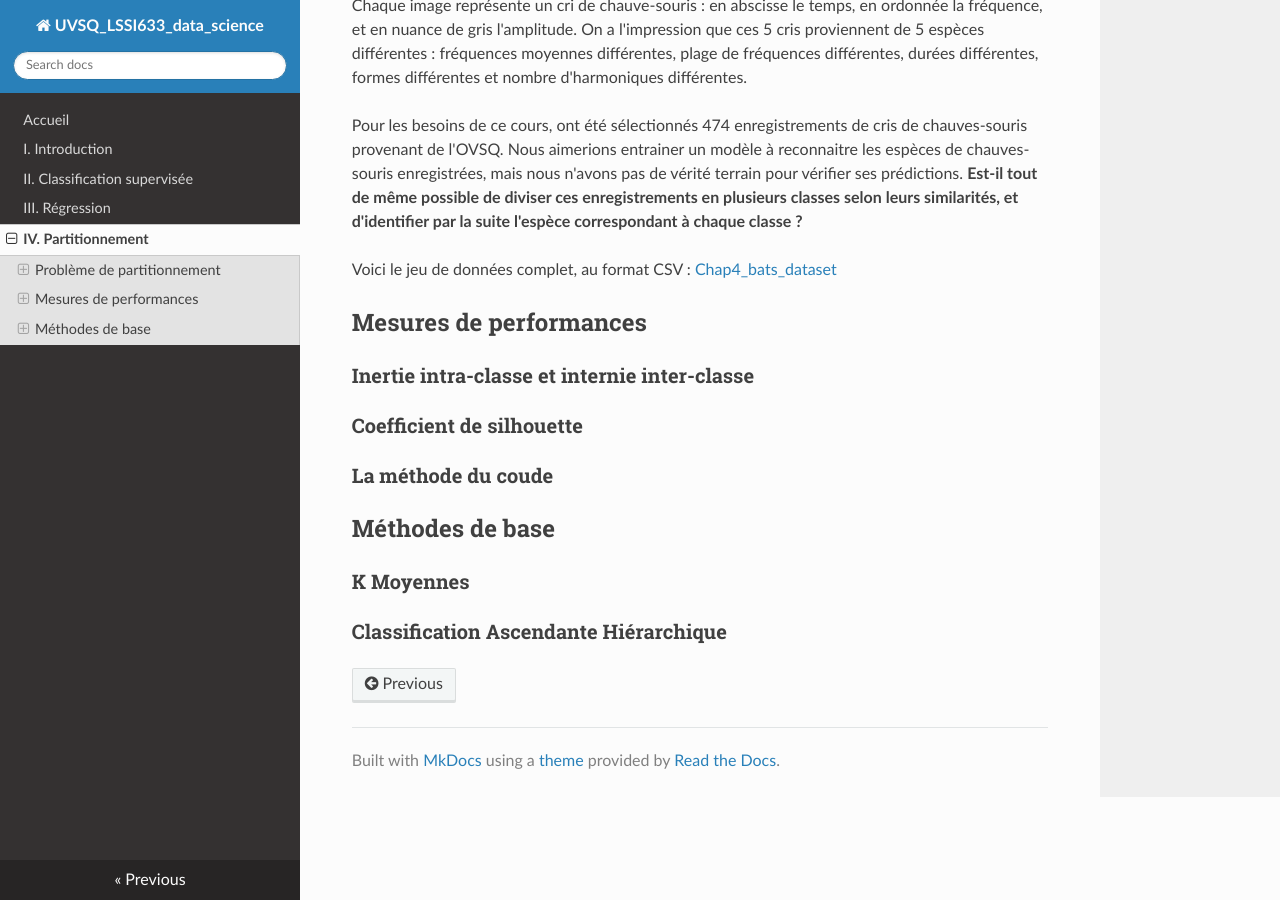
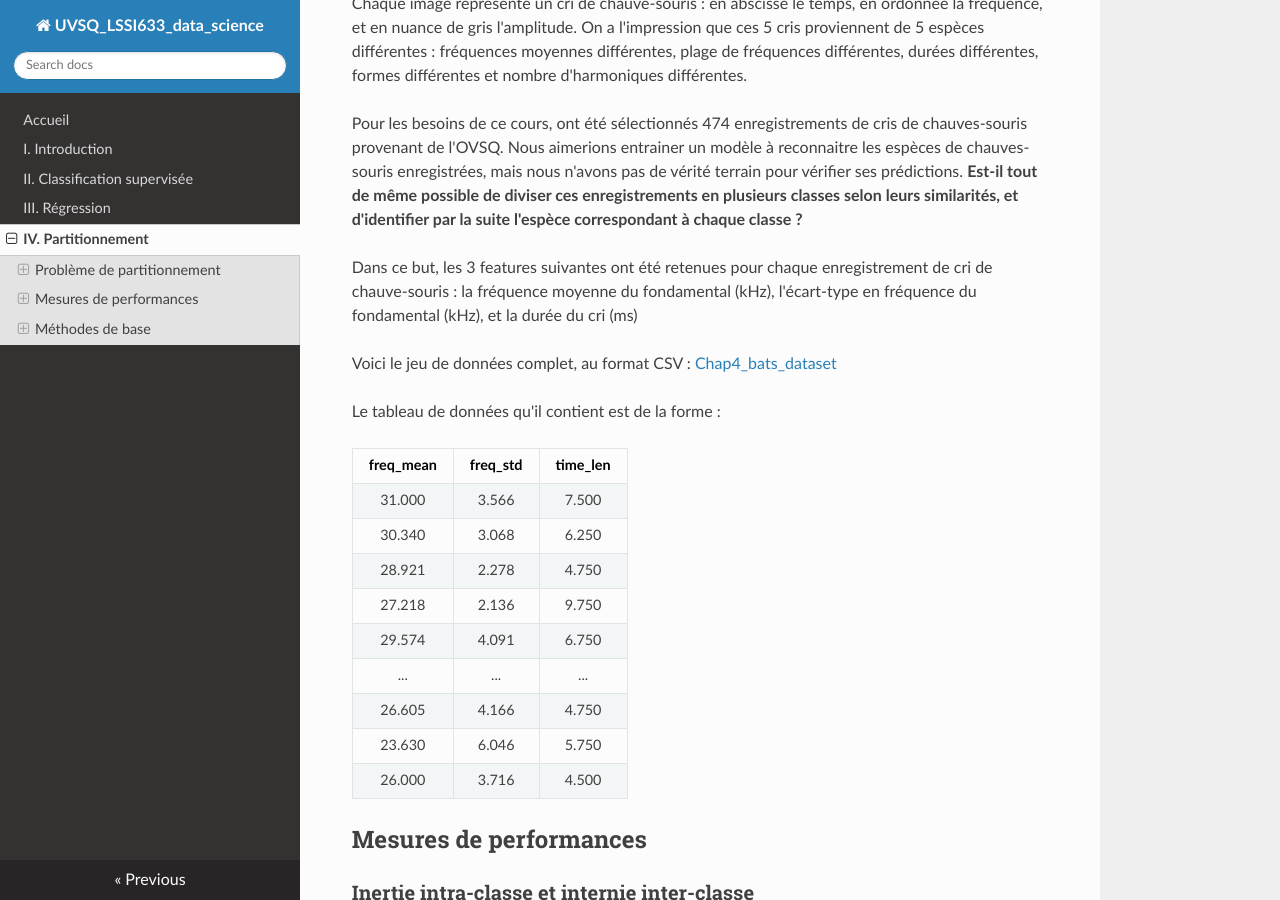
Before and after one commit to NicOudart/UVSQ_LSSI633_data_science, an MkDocs documentation site: the page built from docs/Chap4_Partitionnement.md, in a window 1280 px wide and 900 px high, scrolled down 1259 px. Built offline with MkDocs 1.6.1, drawn with Linux system fonts in a browser that asks for light colours; nearby versions of some CDN libraries.

Commit message:
-Progress on Chapter 4.

```diff
--- a/docs/Chap4_Partitionnement.md
+++ b/docs/Chap4_Partitionnement.md
@@ -37,7 +37,25 @@ Pour les besoins de ce cours, ont été sélectionnés 474 enregistrements de cr
 Nous aimerions entrainer un modèle à reconnaitre les espèces de chauves-souris enregistrées, mais nous n'avons pas de vérité terrain pour vérifier ses prédictions.
 **Est-il tout de même possible de diviser ces enregistrements en plusieurs classes selon leurs similarités, et d'identifier par la suite l'espèce correspondant à chaque classe ?**
 
+Dans ce but, les 3 features suivantes ont été retenues pour chaque enregistrement de cri de chauve-souris : la fréquence moyenne du fondamental (kHz), l'écart-type en fréquence du fondamental (kHz), et la durée du cri (ms)
+
 Voici le jeu de données complet, au format CSV : [Chap4_bats_dataset](https://github.com/NicOudart/UVSQ_LSSI633_data_science/tree/master/datasets/Chap4_bats_dataset.csv)
+
+Le tableau de données qu'il contient est de la forme :
+
+|freq_mean|freq_std|time_len|
+|:-------:|:------:|:------:|
+|31.000   |3.566   |7.500   |
+|30.340   |3.068   |6.250   |
+|28.921   |2.278   |4.750   |
+|27.218   |2.136   |9.750   |
+|29.574   |4.091   |6.750   |
+|...      |...     |...     |
+|26.605   |4.166   |4.750   |
+|23.630   |6.046   |5.750   |
+|26.000   |3.716   |4.500   |
+
+
 
 ## Mesures de performances
 
```
Also changed, not shown: docs/img/Chap4_exemple_sonogrammes.png.
